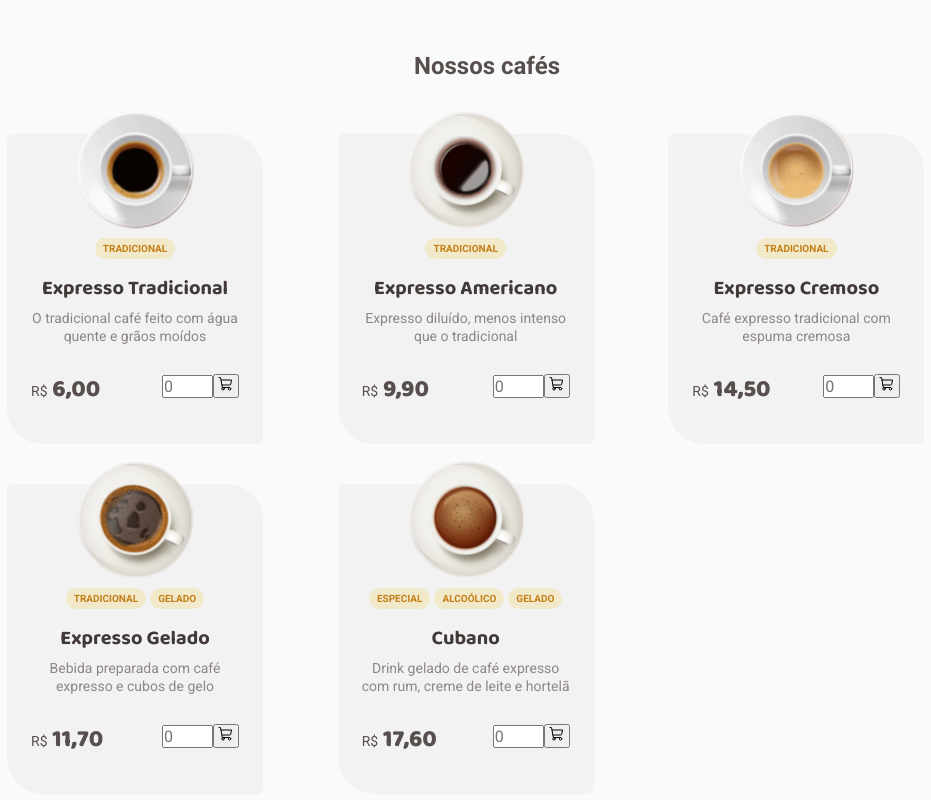
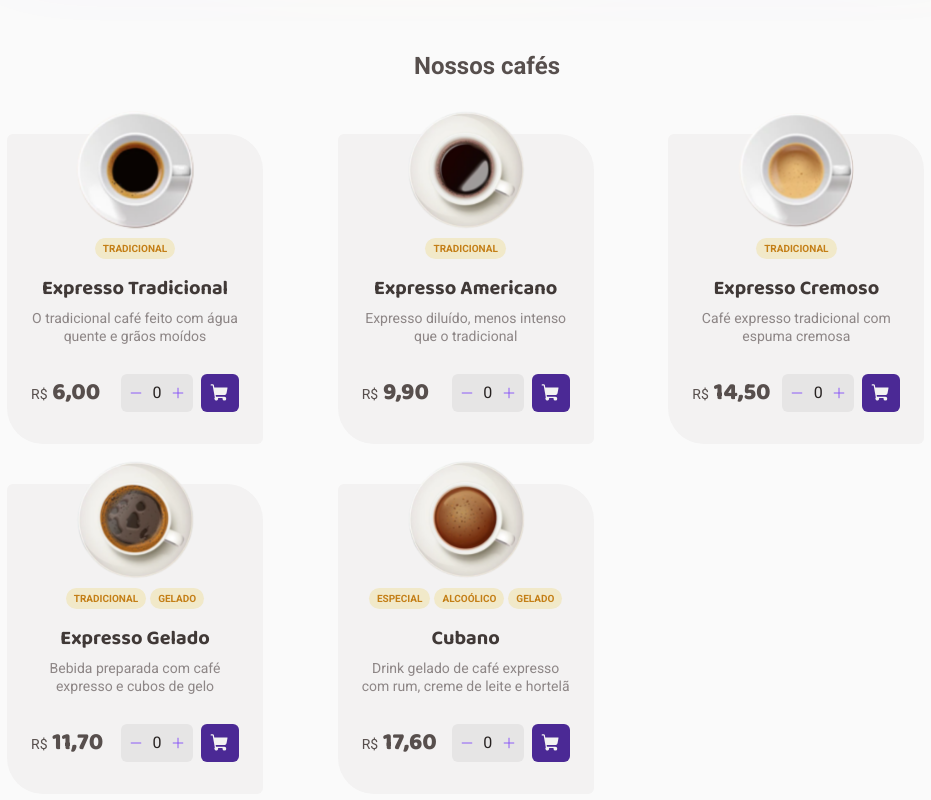
Before and after one commit to lucian-af/coffe-delivery, a React (Vite) app: page / in a window 1280 px wide. Shown: the part 965-1765 px from the top of the page, without its empty margins (153-1084 px from the left). Built offline with nearby package versions, Linux system fonts and the light colour scheme.

Commit message:
feat: criação do componente para adicionar/remover quantidade no card;

```diff
--- /dev/null
+++ b/src/components/Contador/index.tsx
@@ -0,0 +1,28 @@
+import { Minus, Plus } from "phosphor-react";
+import { useState } from "react";
+import { Action, Container, Input } from "./styles";
+
+export function Contador() {
+  const [quantidade, setQuantidade] = useState(0);
+
+  function aumentar() {
+    setQuantidade((state) => state + 1);
+  }
+
+  function diminuir() {
+    if (!quantidade) return;
+    setQuantidade((state) => state - 1);
+  }
+
+  return (
+    <Container>
+      <Action>
+        <Minus width={14} onClick={diminuir} />
+      </Action>
+      <Input>{quantidade}</Input>
+      <Action>
+        <Plus width={14} onClick={aumentar} />
+      </Action>
+    </Container>
+  );
+}
--- /dev/null
+++ b/src/components/Contador/styles.ts
@@ -0,0 +1,52 @@
+import styled from "styled-components";
+
+export const Container = styled.div`
+  width: 72px;
+  height: 38px;
+
+  border-radius: 6px;
+  padding: 0.5rem;
+
+  background: ${(props) => props.theme["gray-300"]};
+
+  display: flex;
+  justify-content: center;
+  align-items: center;
+
+  gap: 0.25rem;
+`;
+
+export const Input = styled.span`
+  width: 20px;
+  height: 21px;
+
+  display: flex;
+  justify-content: center;
+  align-items: center;
+
+  border: none;
+  text-align: center;
+
+  font-size: ${(props) => props.theme["font-16"]};
+  font-weight: 400;
+  line-height: 1.3;
+
+  background: transparent;
+
+  color: ${(props) => props.theme["brown-900"]};
+`;
+
+export const Action = styled.span`
+  display: flex;
+  align-items: center;
+
+  color: ${(props) => props.theme["purple-500"]};
+
+  cursor: pointer;
+
+  transition: color 0.2s;
+
+  &:hover {
+    color: ${(props) => props.theme["purple-700"]};
+  }
+`;
--- a/src/pages/Home/index.tsx
+++ b/src/pages/Home/index.tsx
@@ -1,4 +1,5 @@
 import {
+  ActionForm,
   Cardapio,
   Descricao,
   Etiqueta,
@@ -17,6 +18,7 @@ import CafeExpresso from "../../assets/cardapio/Type=Expresso.svg";
 import CafeExpressoCremoso from "../../assets/cardapio/Type=Expresso Cremoso.svg";
 import CafeExpressoGelado from "../../assets/cardapio/Type=Café Gelado.svg";
 import CafeCubano from "../../assets/cardapio/Type=Cubano.svg";
+import { Contador } from "../../components/Contador";
 
 enum TipoCafe {
   tradicional = "TRADICIONAL",
@@ -122,16 +124,10 @@ export function Home() {
                     <span>{currencyFormatter(cafe.valor)}</span>
                   </Preco>
                   <form action="">
-                    <input
-                      type="number"
-                      placeholder="0"
-                      step={1}
-                      min={0}
-                      max={60}
-                    />
-                    <button type="submit">
-                      <ShoppingCart width={22} />
-                    </button>
+                    <Contador />
+                    <ActionForm>
+                      <ShoppingCart weight="fill" />
+                    </ActionForm>
                   </form>
                 </OpcaoEscolher>
               </Opcao>
--- a/src/pages/Home/styles.ts
+++ b/src/pages/Home/styles.ts
@@ -3,6 +3,7 @@ import styled from "styled-components";
 export const HomeContainer = styled.main`
   display: flex;
   flex-direction: column;
+  user-select: none;
 
   @media only screen and (max-width: 599px) {
     padding: 0;
@@ -119,7 +120,39 @@ export const Descricao = styled.div`
 export const OpcaoEscolher = styled.div`
   display: flex;
   justify-content: space-between;
+  align-items: center;
+
   padding: 0 1.5rem;
+
+  form {
+    display: flex;
+    gap: 0.5rem;
+  }
+`;
+
+export const ActionForm = styled.span`
+  width: 38px;
+  height: 38px;
+
+  border: none;
+  border-radius: 6px;
+
+  font-size: ${(props) => props.theme["font-20"]};
+
+  background: ${(props) => props.theme["purple-700"]};
+  color: ${(props) => props.theme["gray-100"]};
+
+  display: flex;
+  justify-content: center;
+  align-items: center;
+
+  cursor: pointer;
+
+  transition: background-color 0.2s;
+
+  &:hover {
+    background: ${(props) => props.theme["purple-500"]};
+  }
 `;
 
 export const Preco = styled.div`
```
